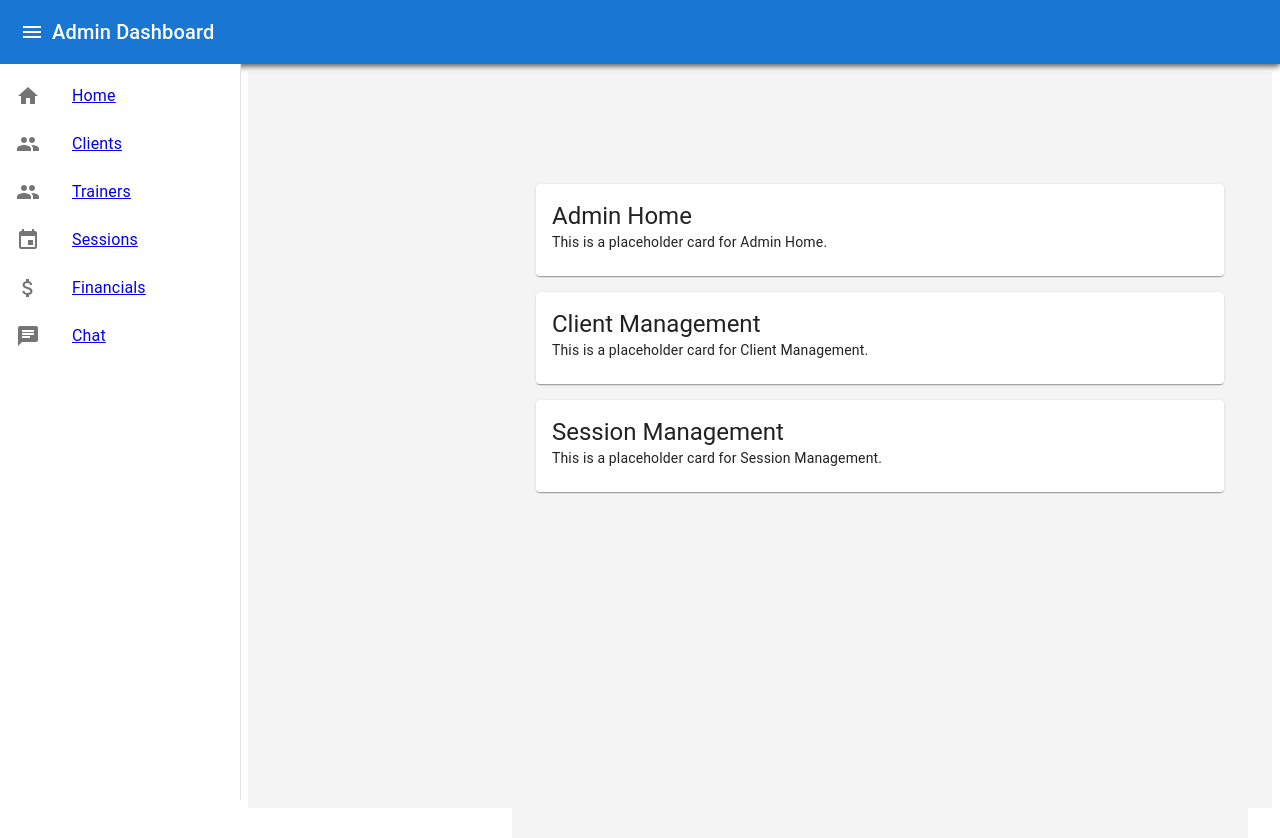
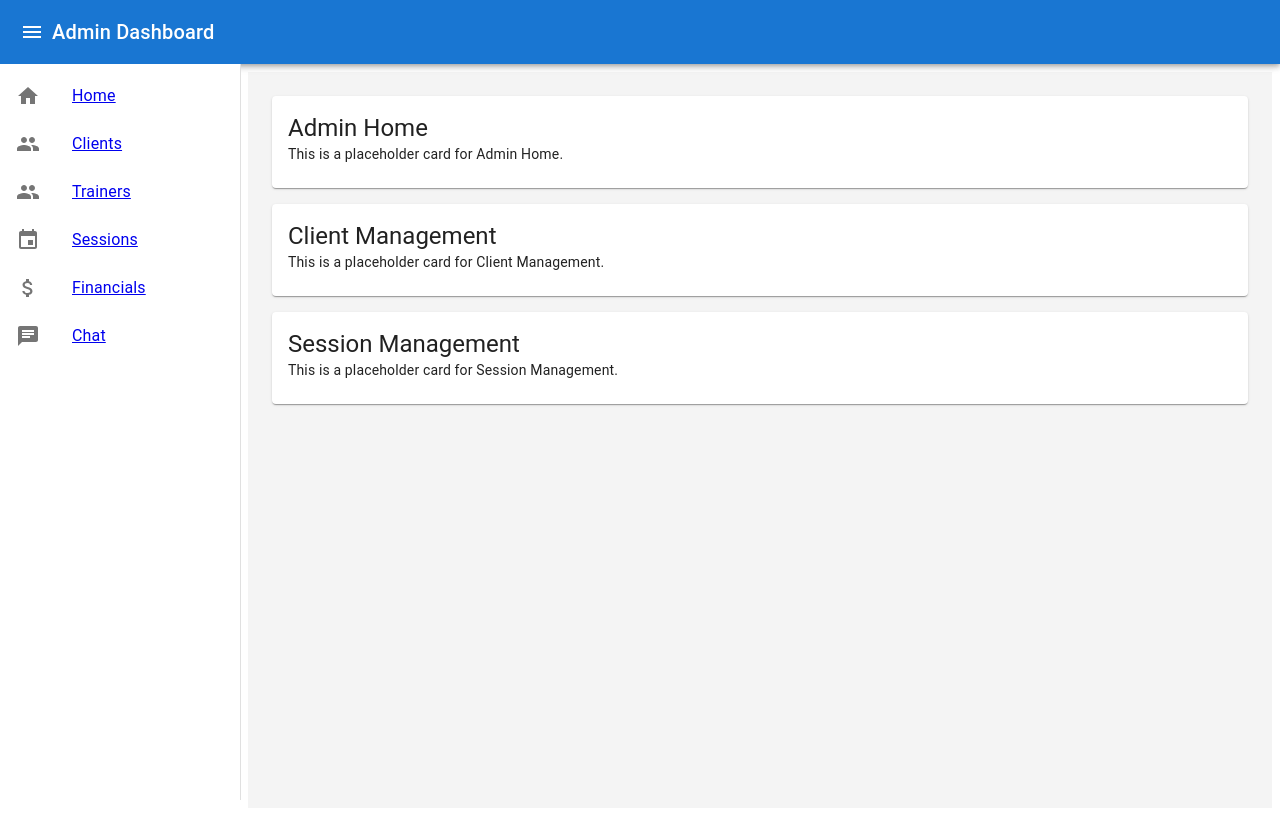
Before and after one commit to LordBobbert/GymManagerDev, a Next.js app in the folder frontend/: page /admin/dashboard in a window 1280 px wide. Shown: the top 838 px of the page. After the commit the page ends 816 px from the top, so only its background shows below. Built offline with nearby package versions, Linux system fonts and the light colour scheme.

Commit message:
Refactor: Update admin dashboard page to remove layout component

```diff
--- a/frontend/src/app/admin/dashboard/page.tsx
+++ b/frontend/src/app/admin/dashboard/page.tsx
@@ -2,17 +2,16 @@
 
 import React from 'react';
 import PlaceholderCard from './components/PlaceholderCard';
-import AdminLayout from '../layout';
 
 const AdminDashboardPage = async () => {
   // Fetch any data you need for the page here, focusing on the rendering.
   // No need to fetch current user if middleware handles it
   return (
-    <AdminLayout>
+    <div>
       <PlaceholderCard title="Admin Home" />
       <PlaceholderCard title="Client Management" />
       <PlaceholderCard title="Session Management" />
-    </AdminLayout>
+    </div>
   );
 };
 
```
